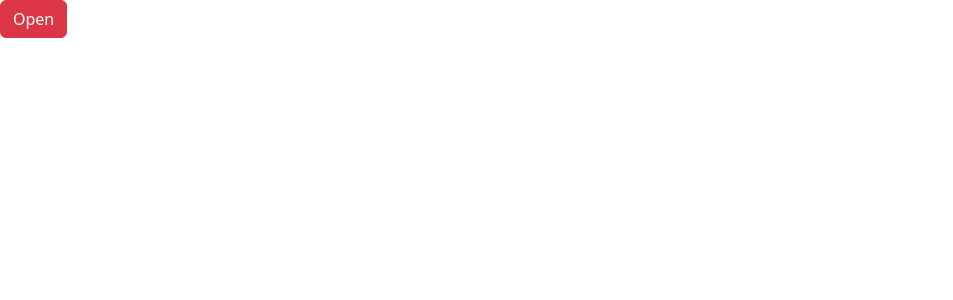
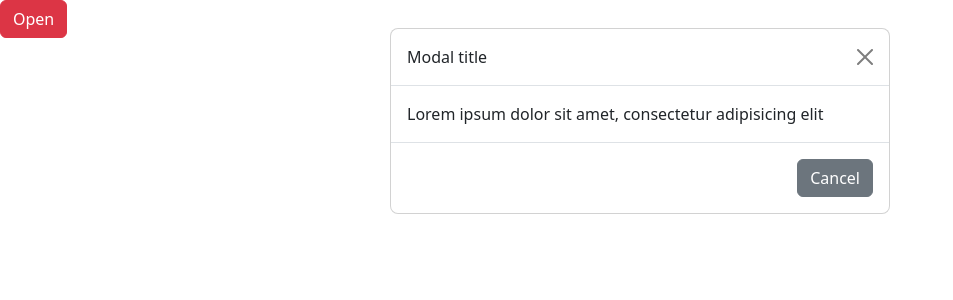
Before and after one commit to markovo4/React-HW, a React (Vite) app: page / in a window 1280 px wide. Both pictures are taken after a click on the button "Open". Shown: the top 300 px of the page, without its empty margins (0-953 px from the left). Built offline with nearby package versions, Linux system fonts and the light colour scheme.

Commit message:
hw-React-14

```diff
--- a/src/components/Component/Header.jsx
+++ b/src/components/Component/Header.jsx
@@ -1,10 +1,16 @@
 import PropTypes from "prop-types";
 
-const Header = ({children}) => {
+const Header = ({toggle, children}) => {
+
+    const handleClick = function () {
+        toggle()
+    }
+
     return (
         <div className={'modal-header'}>
             <div className={'modal-title'}>{children}</div>
-            <button type={'button'} className={'btn-close'} data-bs-dismiss={'modal'} aria-label={'Close'}></button>
+            <button type={'button'} className={'btn-close'} data-bs-dismiss={'modal'} aria-label={'Close'}
+                    onClick={handleClick}></button>
         </div>
     )
 }
@@ -13,4 +19,5 @@ export default Header;
 
 Header.propTypes = {
     children: PropTypes.any.isRequired,
+    toggle: PropTypes.func.isRequired
 }
--- a/src/components/Component/Modal.jsx
+++ b/src/components/Component/Modal.jsx
@@ -4,6 +4,7 @@ import PropTypes from "prop-types";
 import Header from "./Header.jsx";
 import Body from "./Body.jsx";
 import Footer from "./Footer.jsx";
+import cn from 'classnames';
 
 export default class Modal extends React.Component {
     static Header = Header;
@@ -14,10 +15,21 @@ export default class Modal extends React.Component {
         super(props);
     }
 
+
     render() {
+        const modalClassName = cn(
+            'modal',
+            this.props.isOpen ? 'fade show' : ''
+        )
+
+        const styleDisplay = cn(
+            this.props.isOpen ? 'block' : 'none'
+        )
+
+
         const {children} = this.props;
         return (
-            <div className={'modal'} style={{display: 'none'}} role={'dialog'}>
+            <div className={modalClassName} style={{display: styleDisplay}} role={'dialog'}>
                 <div className={'modal-dialog'}>
                     <div className={'modal-content'}>{children}</div>
                 </div>
@@ -28,4 +40,5 @@ export default class Modal extends React.Component {
 
 Modal.propTypes = {
     children: PropTypes.any.isRequired,
+    isOpen: PropTypes.bool.isRequired
 }
```
